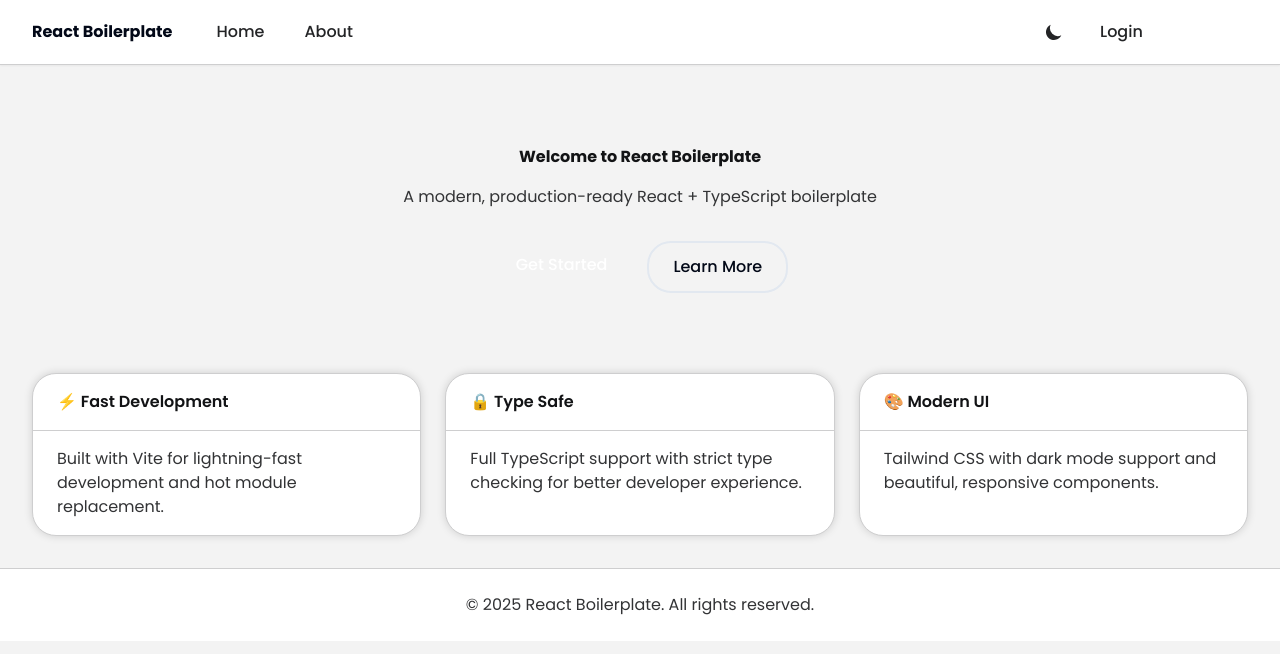
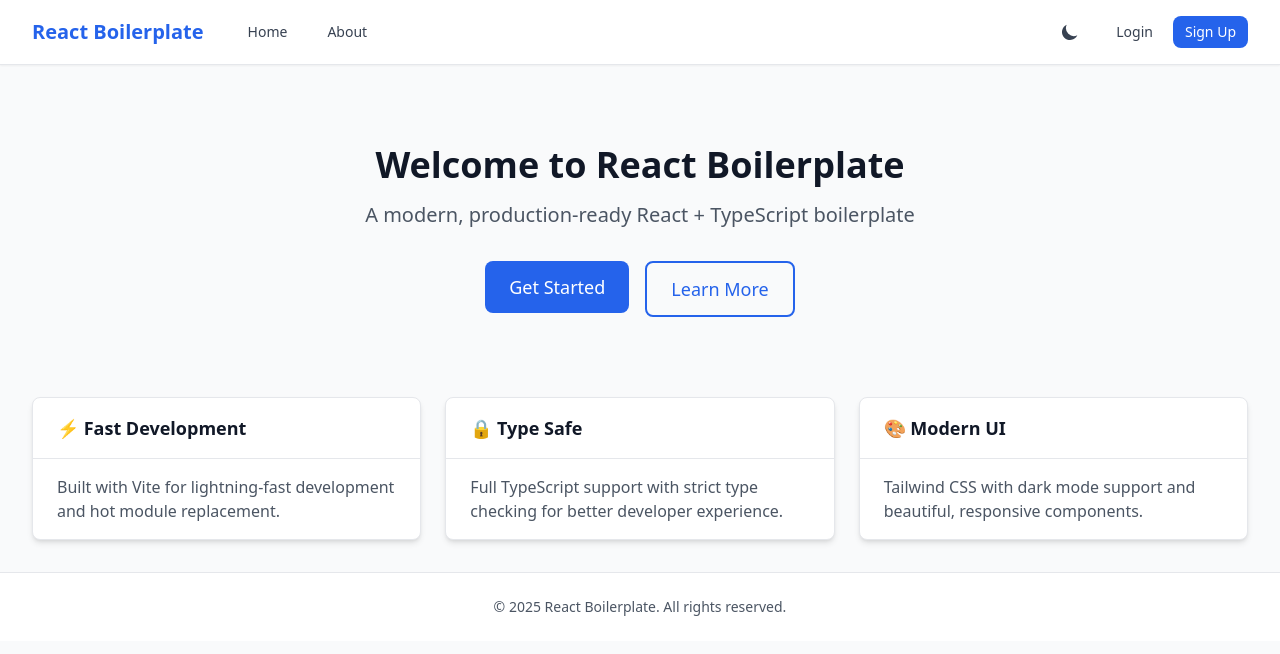
Before and after one commit to thang2k6adu/react-boilerplate, a React (Vite) app: page / in a window 1280 px wide. Shown: the top 654 px of the page. Built offline with nearby package versions, Linux system fonts and the light colour scheme; no server answers.

Commit message:
feat: update ui for matching with boilerplate

```diff
--- a/src/index.css
+++ b/src/index.css
@@ -1,94 +1,16 @@
-@import url('https://fonts.googleapis.com/css2?family=Poppins:wght@400;500;600;700&display=swap');
-
 @tailwind base;
 @tailwind components;
 @tailwind utilities;
 
 @layer base {
   :root {
-    --background: 0 0% 95%;
+    --background: 0 0% 100%;
     --foreground: 222.2 84% 4.9%;
-
-    --card: 0 0% 100%;
-    --card-foreground: 222 15% 10%;
-
-    --popover: 0 0% 100%;
-    --popover-foreground: 222 15% 10%;
-
-    --primary: 258 73% 54%;
-    --primary-foreground: 0 0% 100%;
-
-    --secondary: 253 100% 79%;
-    --secondary-foreground: 0 0% 100%;
-
-    --accent: 254 100% 96%;
-    --accent-foreground: 258 73% 54%;
-
-    --muted: 210 40% 96.1%;
-    --muted-foreground: 215.4 16.3% 46.9%;
-
-    --destructive: 0 100% 69%;
-    --destructive-foreground: 0 0% 100%;
-
-    --border: 214.3 31.8% 91.4%;
-    --input: 214.3 31.8% 91.4%;
-    --ring: 215.4 16.3% 46.9%;
-    --chart-1: 12 76% 61%;
-    --chart-2: 173 58% 39%;
-    --chart-3: 197 37% 24%;
-    --chart-4: 43 74% 66%;
-    --chart-5: 27 87% 67%;
-
-    --radius: 16px;
-
-    --linear-purple: linear-gradient(
-      90deg,
-      #ab94ff 26%,
-      rgba(171, 148, 255, 0.55) 100%
-    );
-    --linear-blue: linear-gradient(
-      90deg,
-      #96c9d1 26%,
-      rgba(150, 201, 209, 0.55) 100%
-    );
-    --linear-red: linear-gradient(
-      90deg,
-      #fb958d 26%,
-      rgba(251, 149, 141, 0.55) 100%
-    );
-    --linear-green: linear-gradient(
-      90deg,
-      #87ecaf 26%,
-      rgba(135, 236, 175, 0.55) 100%
-    );
   }
 
   .dark {
     --background: 222.2 84% 4.9%;
     --foreground: 210 40% 98%;
-    --card: 222.2 84% 4.9%;
-    --card-foreground: 210 40% 98%;
-    --popover: 222.2 84% 4.9%;
-    --popover-foreground: 210 40% 98%;
-    --primary: 258 72% 54%;
-
-    --primary-foreground: 0 0% 100%;
-    --secondary: 330 86% 71%;
-    --secondary-foreground: 0 0% 100%;
-    --muted: 217.2 32.6% 17.5%;
-    --muted-foreground: 215 20.2% 65.1%;
-    --accent: 16 100% 66%;
-    --accent-foreground: 0 0% 100%;
-    --destructive: 0 62.8% 30.6%;
-    --destructive-foreground: 210 40% 98%;
-    --border: 217.2 32.6% 17.5%;
-    --input: 217.2 32.6% 17.5%;
-    --ring: 212.7 26.8% 83.9%;
-    --chart-1: 220 70% 50%;
-    --chart-2: 160 60% 45%;
-    --chart-3: 30 80% 55%;
-    --chart-4: 280 65% 60%;
-    --chart-5: 340 75% 55%;
   }
 }
 
@@ -103,12 +25,3 @@
       'calt' 1;
   }
 }
-
-@layer base {
-  * {
-    @apply border-border;
-  }
-  body {
-    @apply bg-background text-foreground;
-  }
-}
--- a/tailwind.config.js
+++ b/tailwind.config.js
@@ -1,143 +1,25 @@
 /** @type {import('tailwindcss').Config} */
 export default {
   content: ['./index.html', './src/**/*.{js,ts,jsx,tsx}'],
-  darkMode: ['class', 'class'],
+  darkMode: 'class',
   theme: {
     extend: {
-      backgroundImage: {
-        'linear-purple': 'var(--linear-purple)',
-        'linear-blue': 'var(--linear-blue)',
-        'linear-green': 'var(--linear-green)',
-        'linear-red': 'var(--linear-red)',
-      },
       colors: {
-        gray: {
-          black: '#000000',
-          900: '#121315',
-          800: '#1C1D1F',
-          700: '#232426',
-          600: '#323335',
-          500: '#545556',
-          400: '#858586',
-          300: '#B6B6B7',
-          200: '#CECECF',
-          100: '#E7E7E7',
-          50: '#F3F3F3',
-
-          white: '#FFFFFF',
-        },
         primary: {
-          900: '#5F33E1',
-          800: '#AB94FF', // hover
-          700: '#EEE9FF',
-          DEFAULT: 'hsl(var(--primary))',
-          foreground: 'hsl(var(--primary-foreground))',
-        },
-        secondary: {
-          900: '#F478B8',
-          700: '#FAD1E4',
-          DEFAULT: 'hsl(var(--secondary))',
-          foreground: 'hsl(var(--secondary-foreground))',
-        },
-        accent: {
-          900: '#FF7D53',
-          700: '#FFE9E1',
-          DEFAULT: 'hsl(var(--accent))',
-          foreground: 'hsl(var(--accent-foreground))',
-        },
-        background: 'hsl(var(--background))',
-        foreground: 'hsl(var(--foreground))',
-        card: {
-          DEFAULT: 'hsl(var(--card))',
-          foreground: 'hsl(var(--card-foreground))',
-        },
-        popover: {
-          DEFAULT: 'hsl(var(--popover))',
-          foreground: 'hsl(var(--popover-foreground))',
-        },
-        muted: {
-          DEFAULT: 'hsl(var(--muted))',
-          foreground: 'hsl(var(--muted-foreground))',
-        },
-        destructive: {
-          DEFAULT: 'hsl(var(--destructive))',
-          foreground: 'hsl(var(--destructive-foreground))',
-        },
-        border: 'hsl(var(--border))',
-        input: 'hsl(var(--input))',
-        ring: 'hsl(var(--ring))',
-        chart: {
-          1: 'hsl(var(--chart-1))',
-          2: 'hsl(var(--chart-2))',
-          3: 'hsl(var(--chart-3))',
-          4: 'hsl(var(--chart-4))',
-          5: 'hsl(var(--chart-5))',
+          50: '#eff6ff',
+          100: '#dbeafe',
+          200: '#bfdbfe',
+          300: '#93c5fd',
+          400: '#60a5fa',
+          500: '#3b82f6',
+          600: '#2563eb',
+          700: '#1d4ed8',
+          800: '#1e40af',
+          900: '#1e3a8a',
+          950: '#172554',
         },
       },
-      borderRadius: {
-        lg: 'calc(var(--radius) + 8px)',
-        md: 'var(--radius)',
-        sm: 'calc(var(--radius) - 8px)',
-      },
-      boxShadow: {
-        md: '0 0 8px rgba(0,0,0,0.15)',
-      },
-    },
-    fontFamily: {
-      sans: ['Poppins', 'system-ui', 'sans-serif'],
-    },
-
-    fontSize: {
-      'h1-regular': ['48px', { lineHeight: '58px', fontWeight: '400' }],
-      'h1-medium': ['48px', { lineHeight: '58px', fontWeight: '500' }],
-      'h1-semi': ['48px', { lineHeight: '58px', fontWeight: '600' }],
-      'h1-bold': ['48px', { lineHeight: '58px', fontWeight: '700' }],
-
-      'h2-regular': ['40px', { lineHeight: '50px', fontWeight: '400' }],
-      'h2-medium': ['40px', { lineHeight: '50px', fontWeight: '500' }],
-      'h2-semi': ['40px', { lineHeight: '50px', fontWeight: '600' }],
-      'h2-bold': ['40px', { lineHeight: '50px', fontWeight: '700' }],
-
-      'h3-regular': ['33px', { lineHeight: '43px', fontWeight: '400' }],
-      'h3-medium': ['33px', { lineHeight: '43px', fontWeight: '500' }],
-      'h3-semi': ['33px', { lineHeight: '43px', fontWeight: '600' }],
-      'h3-bold': ['33px', { lineHeight: '43px', fontWeight: '700' }],
-
-      'h4-regular': ['28px', { lineHeight: '36px', fontWeight: '400' }],
-      'h4-medium': ['28px', { lineHeight: '36px', fontWeight: '500' }],
-      'h4-semi': ['28px', { lineHeight: '36px', fontWeight: '600' }],
-      'h4-bold': ['28px', { lineHeight: '36px', fontWeight: '700' }],
-
-      'h5-regular': ['23px', { lineHeight: '30px', fontWeight: '400' }],
-      'h5-medium': ['23px', { lineHeight: '30px', fontWeight: '500' }],
-      'h5-semi': ['23px', { lineHeight: '30px', fontWeight: '600' }],
-      'h5-bold': ['23px', { lineHeight: '30px', fontWeight: '700' }],
-
-      'h6-regular': ['19px', { lineHeight: '25px', fontWeight: '400' }],
-      'h6-medium': ['19px', { lineHeight: '25px', fontWeight: '500' }],
-      'h6-semi': ['19px', { lineHeight: '25px', fontWeight: '600' }],
-      'h6-bold': ['19px', { lineHeight: '25px', fontWeight: '700' }],
-
-      'body-regular': ['16px', { lineHeight: '24px', fontWeight: '400' }],
-      'body-medium': ['16px', { lineHeight: '24px', fontWeight: '500' }],
-      'body-semi': ['16px', { lineHeight: '24px', fontWeight: '600' }],
-      'body-bold': ['16px', { lineHeight: '24px', fontWeight: '700' }],
-
-      'caption-lg-regular': ['13px', { lineHeight: '18px', fontWeight: '400' }],
-      'caption-lg-medium': ['13px', { lineHeight: '18px', fontWeight: '500' }],
-      'caption-lg-semi': ['13px', { lineHeight: '18px', fontWeight: '600' }],
-      'caption-lg-bold': ['13px', { lineHeight: '18px', fontWeight: '700' }],
-
-      'caption-sm-regular': ['11px', { lineHeight: '15px', fontWeight: '400' }],
-      'caption-sm-medium': ['11px', { lineHeight: '15px', fontWeight: '500' }],
-      'caption-sm-semi': ['11px', { lineHeight: '15px', fontWeight: '600' }],
-      'caption-sm-bold': ['11px', { lineHeight: '15px', fontWeight: '700' }],
-
-      'caption-xs-regular': ['9px', { lineHeight: '12px', fontWeight: '400' }],
-      'caption-xs-medium': ['9px', { lineHeight: '12px', fontWeight: '500' }],
-      'caption-xs-semi': ['9px', { lineHeight: '12px', fontWeight: '600' }],
-      'caption-xs-bold': ['9px', { lineHeight: '12px', fontWeight: '700' }],
     },
   },
-  plugins: [require('tailwindcss-animate')],
+  plugins: [],
 };
```
